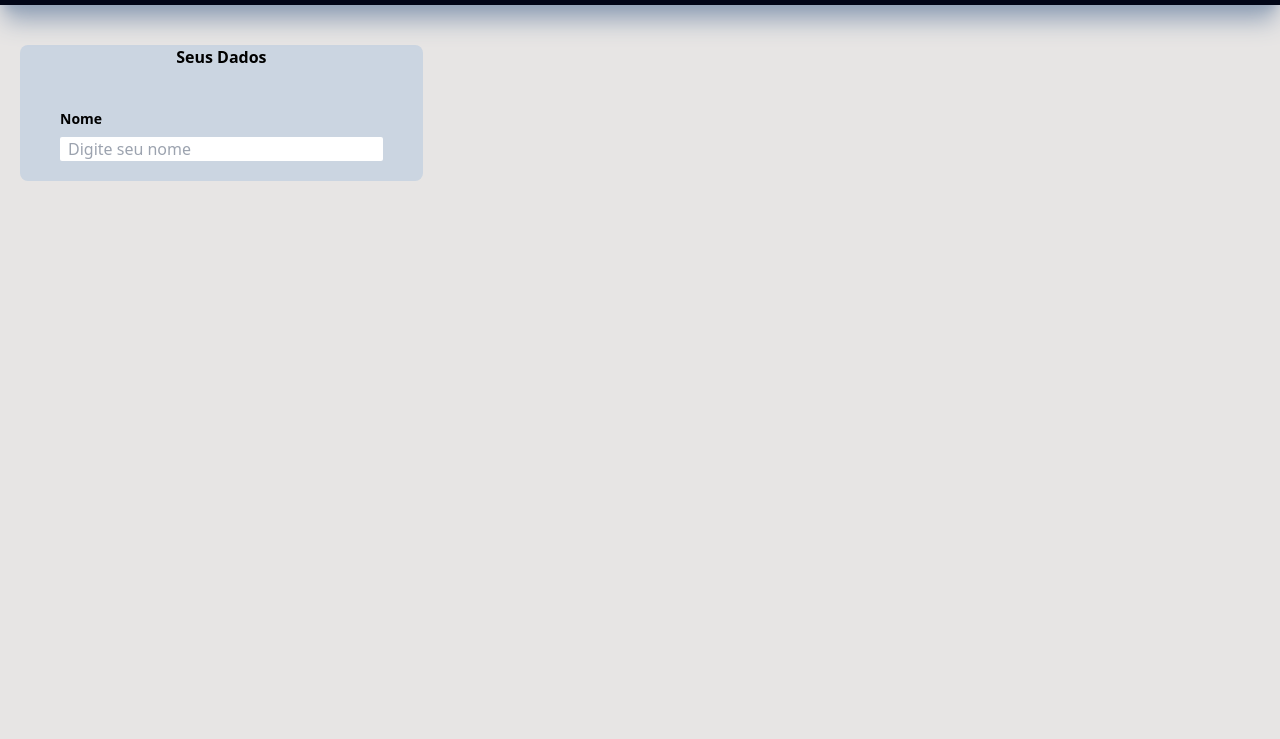
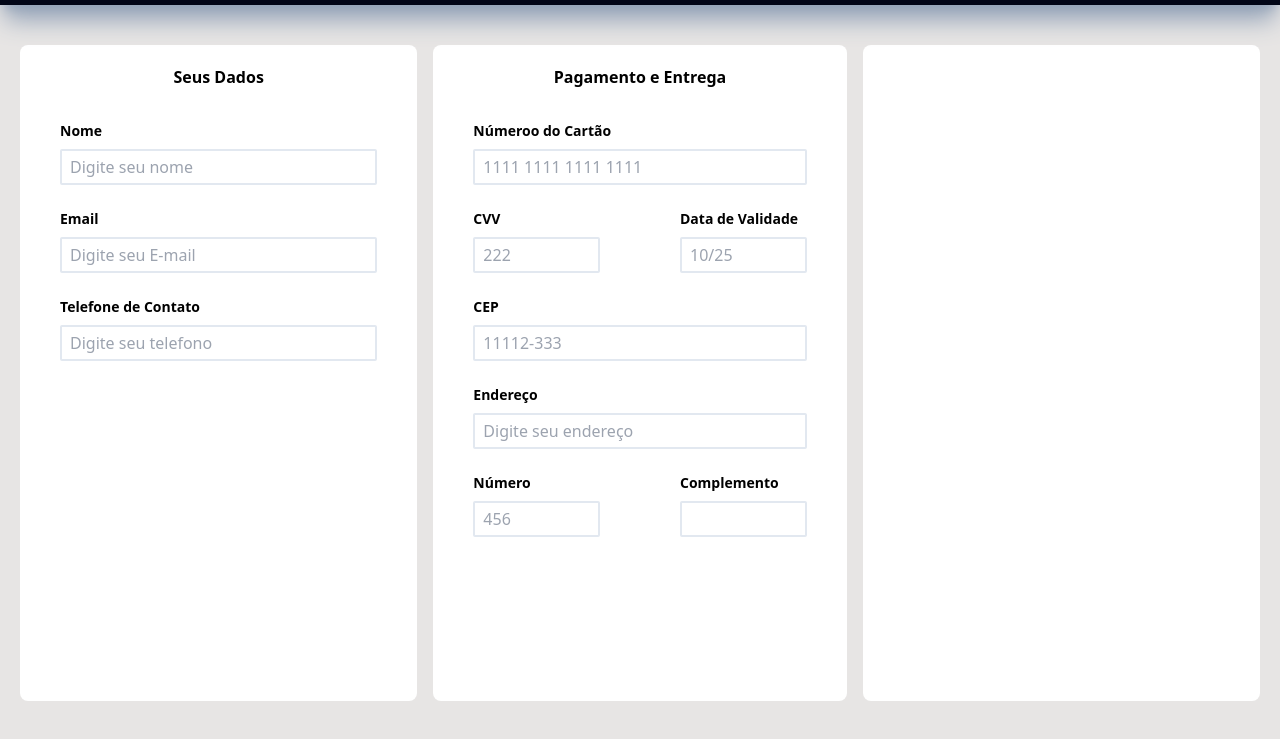
Before and after one commit to bdancost/e-commerce_zara, a website built with Vite: page checkout.html in a window 1280 px wide. Shown: the part 59-798 px from the top of the page. Built offline with nearby package versions, Linux system fonts and the light colour scheme.

Commit message:
Preparando Pagina Checkout com JS

```diff
--- a/checkout.html
+++ b/checkout.html
@@ -13,27 +13,148 @@
       referrerpolicy="no-referrer"
     />
   </head>
-  <body class="bg-stone-200 flex flex-col">
+  <body class="bg-stone-200 flex flex-col h-screen">
     <header
       class="flex text-xl bg-slate-950 shadow-xl shadow-slate-400 p-8 py-2 justify-between sticky top-0 z-10"
     >
       <img class="h-12" src="./assets/logo/zara_logo2.png" alt="Logo da Zara" />
     </header>
-    <form class="flex w-100 px-5 gap-4 py-10">
-      <section id="dados-usuario" class="w-1/3 bg-slate-300 rounded-lg">
+    <form class="flex w-100 px-5 gap-4 py-10 grow">
+      <section id="dados-usuario" class="w-1/3 bg-white rounded-lg py-5">
         <p class="mb-5 text-center font-bold">Seus Dados</p>
-        <div class="flex flex-col px-10 py-5">
+        <div class="flex flex-col px-10 py-3">
           <label for="nome" class="font-bold text-sm mb-2">Nome</label>
           <input
             type="text"
             id="nome"
-            class="rounded-sm px-2"
+            class="rounded-sm px-2 border-2 border-slate-200 py-1"
             placeholder="Digite seu nome"
+            required
+          />
+        </div>
+
+        <div class="flex flex-col px-10 py-3">
+          <label for="email" class="font-bold text-sm mb-2">Email</label>
+          <input
+            type="email"
+            id="email"
+            class="rounded-sm px-2 border-2 border-slate-200 py-1"
+            placeholder="Digite seu E-mail"
+            required
+          />
+        </div>
+
+        <div class="flex flex-col px-10 py-3">
+          <label for="telefono" class="font-bold text-sm mb-2"
+            >Telefone de Contato</label
+          >
+          <input
+            type="tel"
+            id="telefone"
+            class="rounded-sm px-2 border-2 border-slate-200 py-1"
+            placeholder="Digite seu telefono"
+            required
           />
         </div>
       </section>
-      <section id="dados-pagamento" class="w-1/3"></section>
-      <section id="produtos-checkout" class="w-1/3"></section>
+
+      <!--Pagamento e Entrega-->
+      <section id="pagamento-entrega" class="w-1/3 bg-white rounded-lg py-5">
+        <p class="mb-5 text-center font-bold">Pagamento e Entrega</p>
+        <div class="flex flex-col px-10 py-3">
+          <label for="numero-cartao" class="font-bold text-sm mb-2"
+            >Númeroo do Cartão</label
+          >
+          <input
+            type="text"
+            id="numero-cartao"
+            class="rounded-sm px-2 border-2 border-slate-200 py-1"
+            placeholder="1111 1111 1111 1111"
+            required
+          />
+        </div>
+
+        <div class="flex">
+          <div class="flex flex-col px-10 py-3 w-1/2">
+            <label for="cvv" class="font-bold text-sm mb-2">CVV</label>
+            <input
+              type="text"
+              id="cvv"
+              class="rounded-sm px-2 border-2 border-slate-200 py-1"
+              placeholder="222"
+              required
+            />
+          </div>
+
+          <div class="flex flex-col px-10 py-3 w-1/2">
+            <label for="numero-cartao" class="font-bold text-sm mb-2"
+              >Data de Validade</label
+            >
+            <input
+              type="text"
+              id="data-expiracao"
+              class="rounded-sm px-2 border-2 border-slate-200 py-1"
+              placeholder="10/25"
+              required
+            />
+          </div>
+        </div>
+        <div class="flex flex-col px-10 py-3">
+          <label for="cep" class="font-bold text-sm mb-2">CEP</label>
+          <input
+            type="text"
+            id="numero-cartao"
+            class="rounded-sm px-2 border-2 border-slate-200 py-1"
+            placeholder="11112-333"
+            required
+          />
+        </div>
+
+        <div class="flex flex-col px-10 py-3">
+          <label for="endereco" class="font-bold text-sm mb-2">Endereço</label>
+          <input
+            type="text"
+            id="endereco"
+            class="rounded-sm px-2 border-2 border-slate-200 py-1"
+            placeholder="Digite seu endereço"
+            required
+          />
+        </div>
+
+        <div class="flex">
+          <div class="flex flex-col px-10 py-3 w-1/2">
+            <label for="numero" class="font-bold text-sm mb-2">Número</label>
+            <input
+              type="text"
+              id="numero"
+              class="rounded-sm px-2 border-2 border-slate-200 py-1"
+              placeholder="456"
+              required
+            />
+          </div>
+
+          <div class="flex flex-col px-10 py-3 w-1/2">
+            <label for="complemento" class="font-bold text-sm mb-2"
+              >Complemento</label
+            >
+            <input
+              type="text"
+              id="complemento"
+              class="rounded-sm px-2 border-2 border-slate-200 py-1"
+              placeholder=""
+              required
+            />
+          </div>
+        </div>
+      </section>
+      <section id="produtos-checkout" class="w-1/3 bg-white rounded-lg py-5">
+        <section
+          id="container-produtos-checkout"
+          class="h-3/4 overflow-y-auto"
+        ></section>
+        <section id="celula-checkout"></section>
+      </section>
     </form>
+    <script src="./checkout.js" type="module"></script>
   </body>
 </html>
--- /dev/null
+++ b/src/checkout.js
@@ -0,0 +1,15 @@
+import { desenharProdutoCarrinhoSimples } from "./utilidades";
+
+function desenharProdutosCheckout() {
+  const idsProdutoCarrinhoComQuantidade = lerLocalStorage("carrinho");
+
+  for (const idProduto in idsProdutoCarrinhoComQuantidade) {
+    desenharProdutoCarrinhoSimples(
+      idProduto,
+      "container-produtos-checkout",
+      idsProdutoCarrinhoComQuantidade[idProduto]
+    );
+  }
+}
+
+desenharProdutosCheckout();
--- a/src/utilidades.js
+++ b/src/utilidades.js
@@ -104,3 +104,56 @@ export function salvarLocalStorage(chave, informacao) {
 export function lerLocalStorage(chave) {
   return JSON.parse(localStorage.getItem(chave));
 }
+
+export function desenharProdutoCarrinhoSimples(
+  idProduto,
+  idContainerHtml,
+  quantidadeProduto
+) {
+  const produto = catalogo.find((p) => p.id == idProduto);
+  const containerProdutosCarrinho =
+    document.getElementById("produtos-carrinho");
+
+  const elementoArticle = document.createElement("article");
+  const articleClasses = [
+    "flex",
+    "bg-slate-100",
+    "rounded-lg",
+    "p-1",
+    "relative",
+  ];
+
+  for (const articleClass of articleClasses) {
+    elementoArticle.classList.add(articleClass);
+  }
+
+  const cartaoProdutoCarrinho = `
+          <img
+            src="./assets/img/${produto.imagem}"
+            alt="Carrinho: ${produto.nome}"
+            class="h-24 rounded-lg"
+          />
+          <div class="p-2 flex flex-col justify-between">
+            <p class="text-slate-900 text-sm">${produto.nome}</p>
+            <p class="text-slate-400 text-xs">Tamanho: M</p>
+            <p class="text-green-700 text-lg">$${produto.preco}</p>
+          </div>
+          <div class="flex text-slate-950 items-end absolute bottom-0 right-2 text-lg">
+          <p id="quantidade-${produto.id}" class="ml-2">${quantidadeProduto}</p>
+          </div>`;
+
+  elementoArticle.innerHTML = cartaoProdutoCarrinho;
+  containerProdutosCarrinho.appendChild(elementoArticle);
+
+  document
+    .getElementById(`decrementar-produto-${produto.id}`)
+    .addEventListener("click", () => decrementarQuantidadeProduto(produto.id));
+
+  document
+    .getElementById(`incrementar-produto-${produto.id}`)
+    .addEventListener("click", () => incrementarQuantidadeProduto(produto.id));
+
+  document
+    .getElementById(`remover-item-${produto.id}`)
+    .addEventListener("click", () => removerDoCarrinho(produto.id));
+}
```
